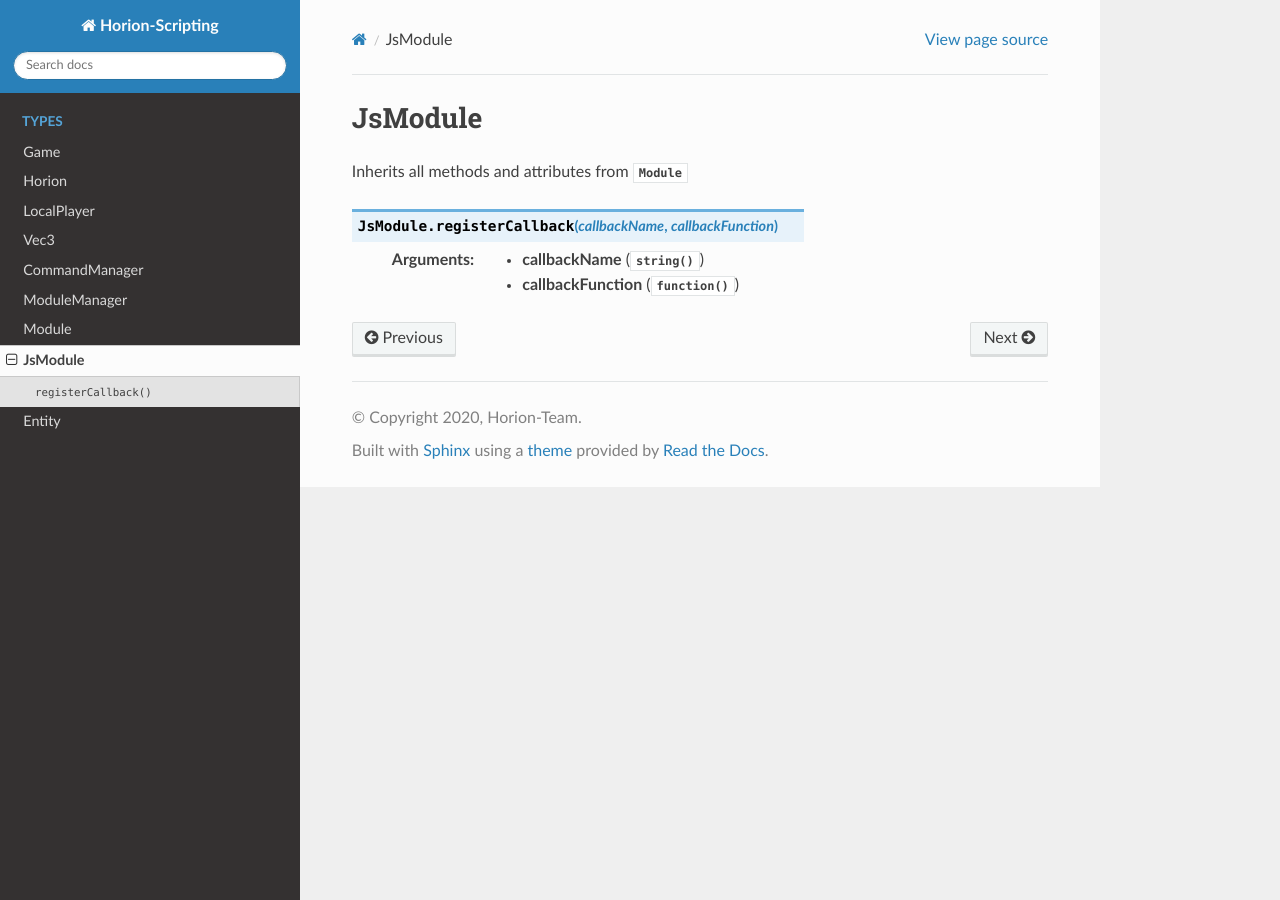
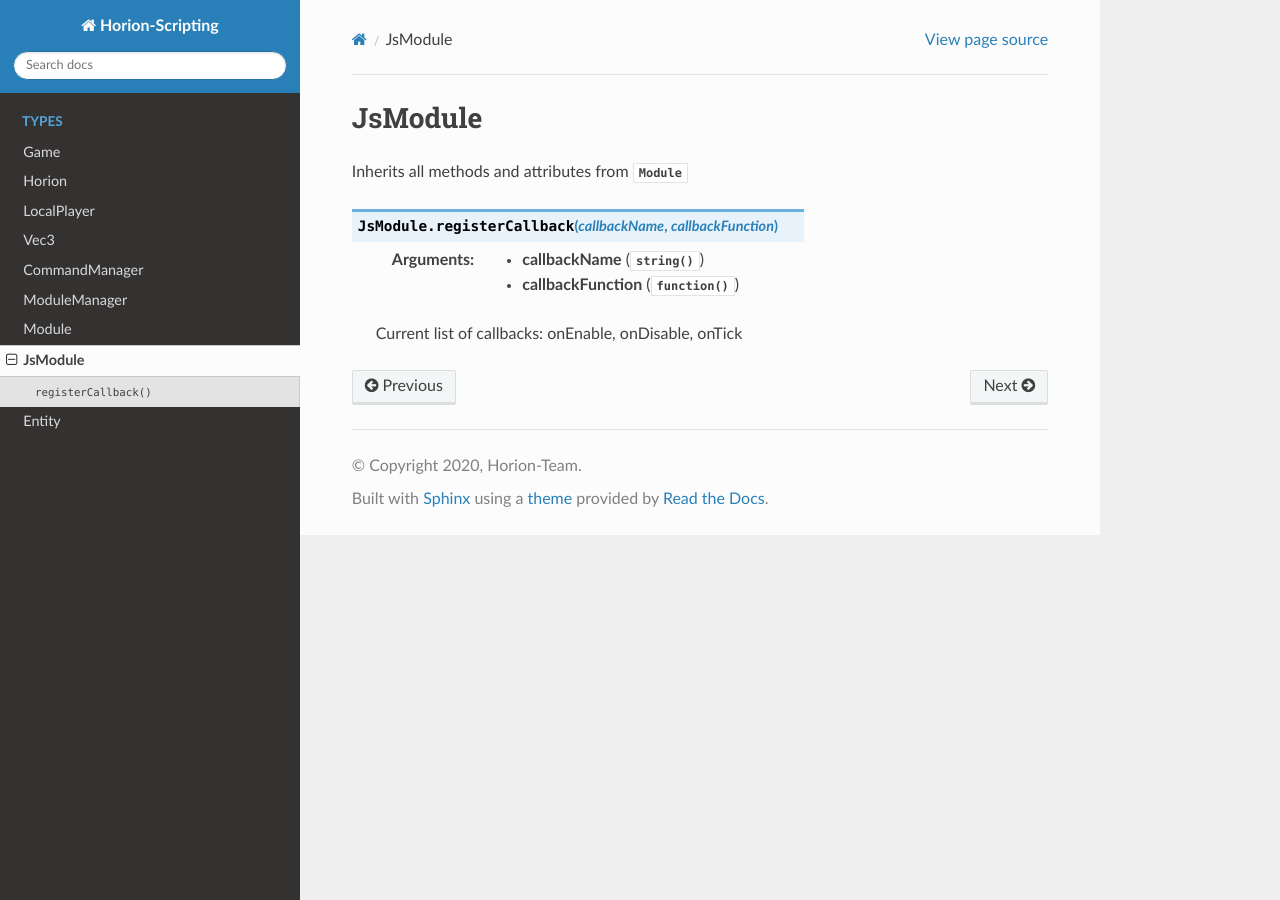
Before and after one commit to horionclient/Horion-Scripting, a Sphinx documentation site: the page built from docs/types/JsModule.rst, in a window 1280 px wide. Built offline with Sphinx 7.4.7 and the Read the Docs theme 2.0.0, drawn with Linux system fonts in a browser that asks for light colours.

Commit message:
Update JsModule.rst

```diff
--- a/docs/types/JsModule.rst
+++ b/docs/types/JsModule.rst
@@ -9,3 +9,5 @@ Inherits all methods and attributes from :mod:`Module`
 
 	:param string callbackName:
 	:param function callbackFunction:
+
+	Current list of callbacks: onEnable, onDisable, onTick
```
